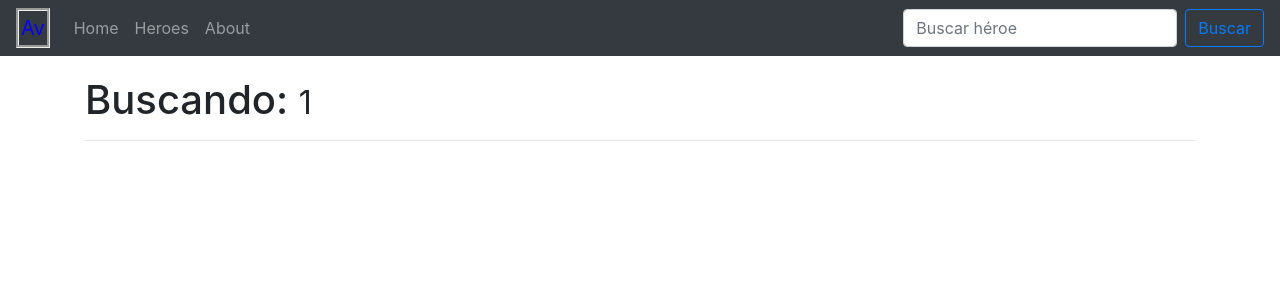
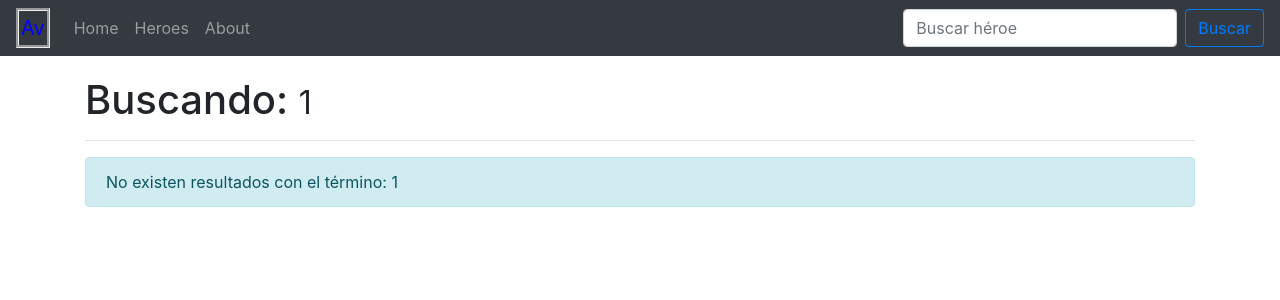
Before and after one commit to paulQR/angular-nzdr4v, an Angular app: page /buscar/1 in a window 1280 px wide. Shown: the top 300 px of the page. Built offline with nearby package versions, Linux system fonts and the light colour scheme.

Commit message:
2 files modified, 2 added

```diff
--- a/src/app/components/buscador/buscador.component.html
+++ b/src/app/components/buscador/buscador.component.html
@@ -1,9 +1,17 @@
 
 <h1> Buscando: <small>{{termino}}</small> </h1>
+<hr>
 
-<hr>
+<div class="row animated fadeIn fast" *ngIf="heroes.length == 0">
+    <div class="col-md-12">
+        <div class="alert alert-info" role="alert">
+            No existen resultados con el término: {{termino}}
+        </div>
+    </div>
+</div>
+
 <div class="card-columns">
-        <div class="card animate fadeIn fast" *ngFor="let heroe of heroes; let i = index">
+        <div class="card animated fadeIn fast" *ngFor="let heroe of heroes; let i = index">
             <div style="border-style: groove; border-width: 3px; width:45%;   height:200px; margin-left:30%; margin-top:40px !important;"></div>
             <div class="card-body">
               <h5 class="card-title">{{heroe.nombre}}</h5>
--- a/src/app/components/heroes/heroes.component.html
+++ b/src/app/components/heroes/heroes.component.html
@@ -3,29 +3,7 @@
 <hr>
 <div class="card-columns">
 
-        <div class="card animate fadeIn fast" *ngFor="let heroe of heroes; let i = index">
-            <!--<img src="..." class="card-img-top" alt="...">-->
-            <!--<img src="assests/img/aquaman.png" class="card-img-top">-->
-            <!-- <img [src]="heroe.img" class="card-img-top" [alt]="heroe.nombre"> -->
-            <div style="border-style: groove; border-width: 3px; width:45%;   height:200px; margin-left:30%; margin-top:40px !important;"></div>
-
-            <div class="card-body">
-              <h5 class="card-title">{{heroe.nombre}}</h5>
-              <p class="card-text">{{heroe.bio}}</p>
-              <p class="card-text"><small class="text-muted">{{heroe.aparicion}}</small></p>
+        <!-- *ngFor="let heroe of heroes; let i = index" -->
 
 
-              <button (click)="verHeroe(i)" type="button" class="btn btn-outline-primary btn-block">
-                Ver más...
-              </button>
-
-
-              <!--
-              <a [routerLink]="['/heroe',i]" class="btn btn-outline-primary">Ver más link...</a>
-              -->
-
-
-            </div>
-      </div>
-
 </div>
```
Also changed, not shown: src/app/components/heroe-tarjeta/heroe-tarjeta.component.html (added, +19 -0 lines), src/app/components/heroe-tarjeta/heroe-tarjeta.component.ts (added, +13 -0 lines).
